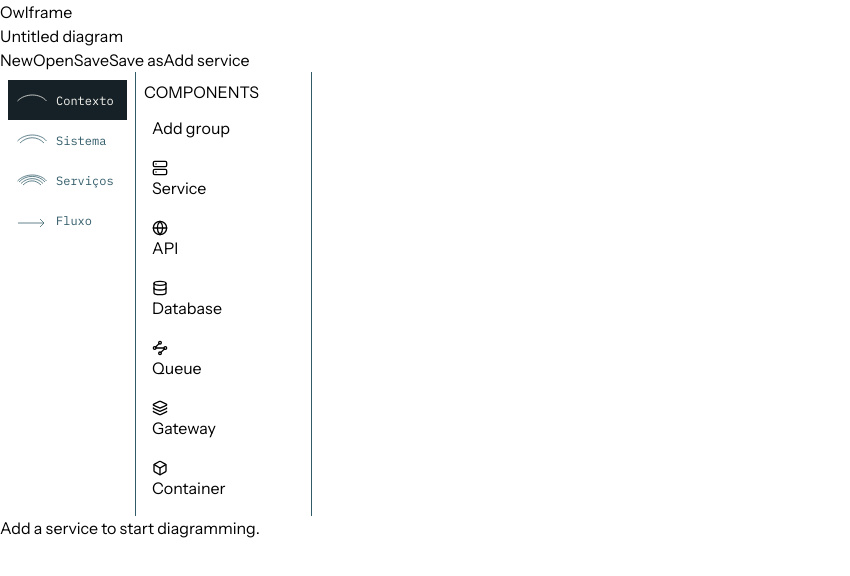
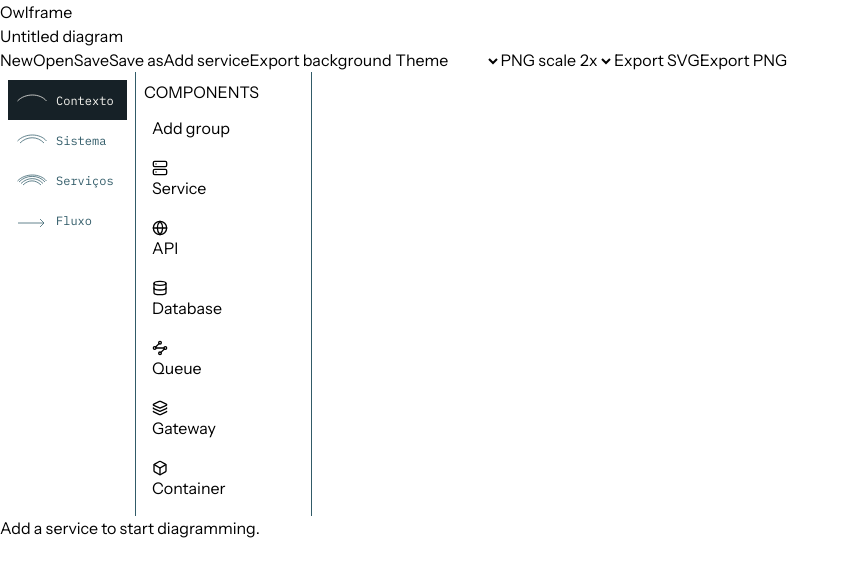
Before and after one commit to p-v-dev/Owlframe, a React (Vite) app in the folder src/renderer/: page / in a window 1280 px wide. Shown: the top 576 px of the page, without its empty margins (0-850 px from the left). Built offline with nearby package versions, Linux system fonts and the light colour scheme.

Commit message:
feat: add export controls

```diff
--- a/src/renderer/src/App.tsx
+++ b/src/renderer/src/App.tsx
@@ -12,6 +12,7 @@ import '@xyflow/react/dist/style.css'
 import { Box, Database, Globe, Layers, Server, Waypoints } from 'lucide-react'
 import { siDocker, siGo, siNodedotjs, siPostgresql, siRedis } from 'simple-icons'
 import type { DiagramAltitude, DiagramNodeKind } from '../../core/document'
+import { createDiagramSvg, createPngBlob } from './diagram-export'
 import { useEditorStore } from './editor-store'
 
 const techIcons = {
@@ -77,6 +78,8 @@ function App(): React.JSX.Element {
   const state = useEditorStore()
   const view = state.getActiveView()
   const [viewport, setViewport] = useState(view.viewport)
+  const [exportBackground, setExportBackground] = useState<'theme' | 'transparent'>('theme')
+  const [pngScale, setPngScale] = useState<1 | 2 | 3>(2)
   useEffect(() => setViewport(view.viewport), [view.viewport])
   const compact = viewport.zoom < 0.65
   const nodes = useMemo<
@@ -108,6 +111,17 @@ function App(): React.JSX.Element {
     [view.edges]
   )
   const selected = view.nodes.find((node) => node.id === state.selectedNodeIds[0])
+  const download = (blob: Blob, extension: 'svg' | 'png'): void => {
+    const anchor = document.createElement('a')
+    const url = URL.createObjectURL(blob)
+    anchor.href = url
+    anchor.download = `${state.document.metadata.name.replace(/[^a-z0-9]+/gi, '-')}.${extension}`
+    document.body.append(anchor)
+    anchor.click()
+    anchor.remove()
+    URL.revokeObjectURL(url)
+  }
+  const svg = (): string => createDiagramSvg(view, { background: exportBackground })
 
   return (
     <main className="flex min-h-screen flex-col bg-[#E8ECE7] text-[#162127]">
@@ -154,6 +168,43 @@ function App(): React.JSX.Element {
             type="button"
           >
             Add service
+          </button>
+          <label className="text-xs">
+            Export background
+            <select
+              className="ml-1 border bg-[#F8F7F2] p-1 text-[#162127]"
+              onChange={(event) => setExportBackground(event.target.value as 'theme' | 'transparent')}
+              value={exportBackground}
+            >
+              <option value="theme">Theme</option>
+              <option value="transparent">Transparent</option>
+            </select>
+          </label>
+          <label className="text-xs">
+            PNG scale
+            <select
+              className="ml-1 border bg-[#F8F7F2] p-1 text-[#162127]"
+              onChange={(event) => setPngScale(Number(event.target.value) as 1 | 2 | 3)}
+              value={pngScale}
+            >
+              <option value="1">1x</option>
+              <option value="2">2x</option>
+              <option value="3">3x</option>
+            </select>
+          </label>
+          <button
+            className="rounded-sm border border-[#8DA59A] px-3 py-2 text-sm focus-visible:outline-2 focus-visible:outline-offset-2 focus-visible:outline-[#C85F30]"
+            onClick={() => download(new Blob([svg()], { type: 'image/svg+xml' }), 'svg')}
+            type="button"
+          >
+            Export SVG
+          </button>
+          <button
+            className="rounded-sm border border-[#8DA59A] px-3 py-2 text-sm focus-visible:outline-2 focus-visible:outline-offset-2 focus-visible:outline-[#C85F30]"
+            onClick={async () => download(await createPngBlob(svg(), pngScale), 'png')}
+            type="button"
+          >
+            Export PNG
           </button>
         </div>
       </header>
```
Also changed, not shown: 1 other file (tests, documents, lock files or other folders).
